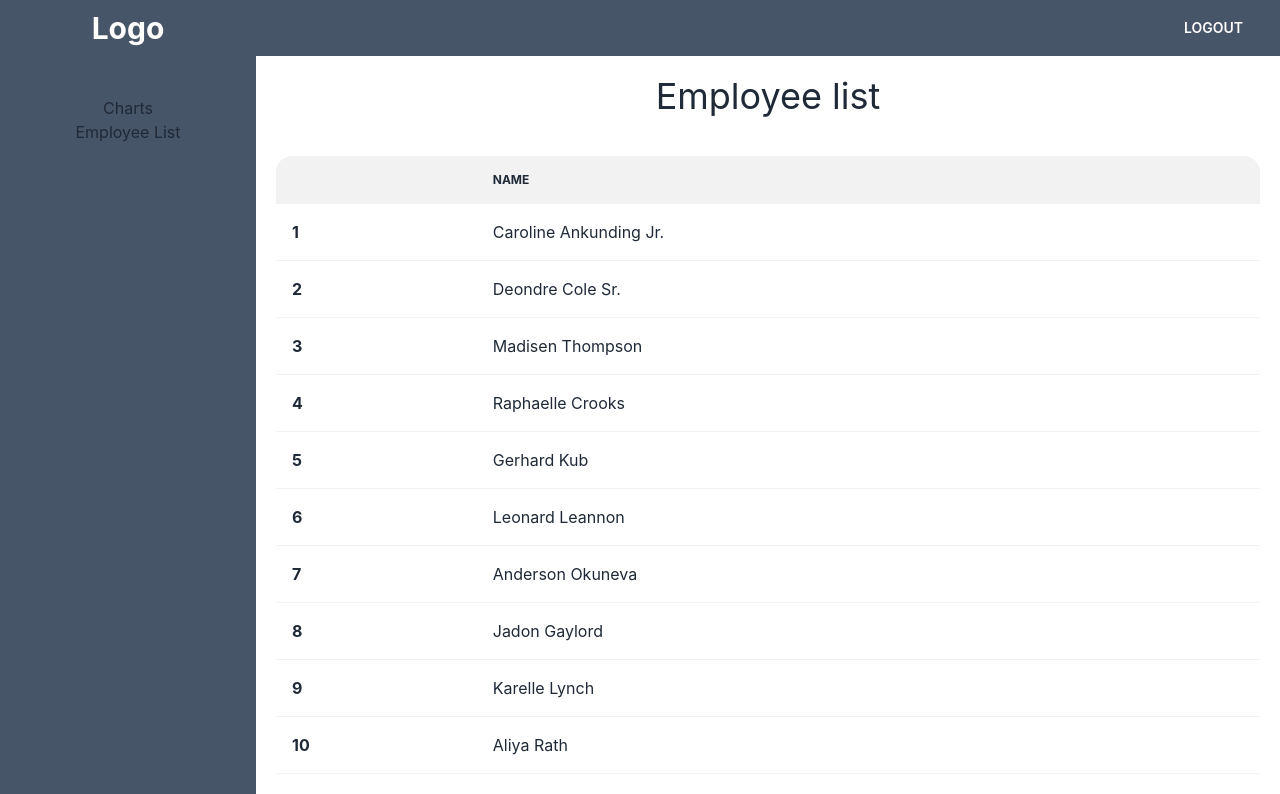
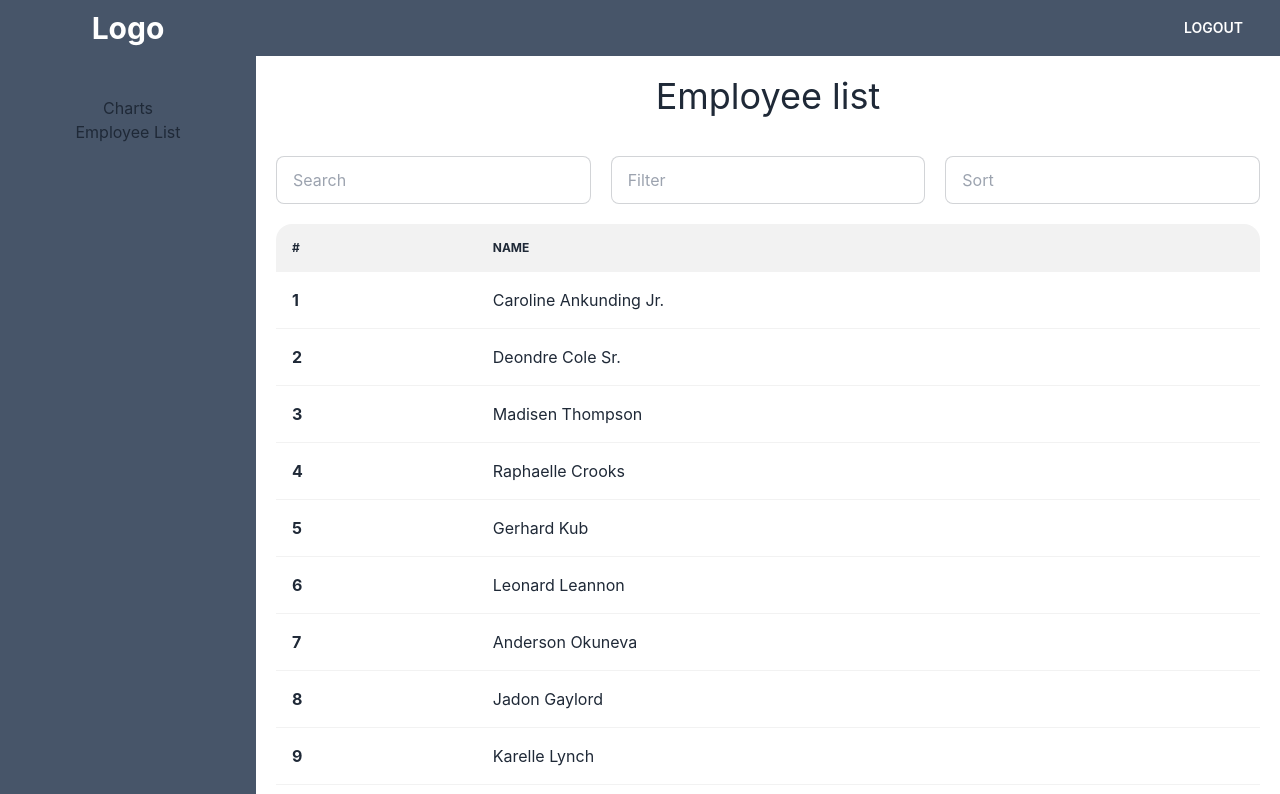
Before and after one commit to moniruzzaman01/task-aptcoder, a React (Create React App) app: page /dashboard/list in a window 1280 px wide. Shown: the top 794 px of the page. Built offline with nearby package versions, Linux system fonts and the light colour scheme.

Commit message:
filter and search done

```diff
--- a/src/Components/EmpList.js
+++ b/src/Components/EmpList.js
@@ -1,4 +1,4 @@
-import React from "react";
+import React, { useEffect, useState } from "react";
 
 const EmpList = () => {
   const name = [
@@ -153,21 +153,60 @@ const EmpList = () => {
       name: "Cyril Lindgren",
     },
   ];
+  const [search, setSearch] = useState("");
+  const [filter, setFilter] = useState("");
+  const [employee] = useState(name);
+  const [modifiedList, setModifiedList] = useState([]);
+
+  useEffect(() => {
+    if (filter) {
+      const modifiedList = employee.filter((list) =>
+        list.name.toLowerCase().includes(filter)
+      );
+      setModifiedList(modifiedList);
+    } else if (search) {
+      const modifiedList = employee.filter(
+        (list) => list.name.toLowerCase() === search.toLowerCase()
+      );
+      setModifiedList(modifiedList);
+    } else {
+      setModifiedList(employee);
+    }
+  }, [filter, employee, search]);
 
   return (
     <div>
       <h1 className=" text-4xl my-5">Employee list</h1>
       <div className=" p-5">
+        <div className=" grid grid-cols-1 md:grid-cols-2 lg:grid-cols-3 gap-5 mb-5">
+          <input
+            type="text"
+            onKeyUp={(event) => setSearch(event.target.value)}
+            placeholder="Search"
+            className="input input-bordered w-full"
+          />
+          <input
+            type="text"
+            onKeyUp={(event) => setFilter(event.target.value)}
+            placeholder="Filter"
+            className="input input-bordered w-full"
+          />
+          <input
+            type="text"
+            placeholder="Sort"
+            className="input input-bordered w-full"
+          />
+        </div>
         <div className="overflow-x-auto">
           <table className="table w-full">
             <thead>
               <tr>
-                <th></th>
+                <th>#</th>
                 <th>Name</th>
               </tr>
             </thead>
             <tbody>
-              {name.map((emp, index) => (
+              {modifiedList.map((emp, index) => (
                 <tr key={index}>
                   <th>{index + 1}</th>
                   <td>{emp.name}</td>
```
